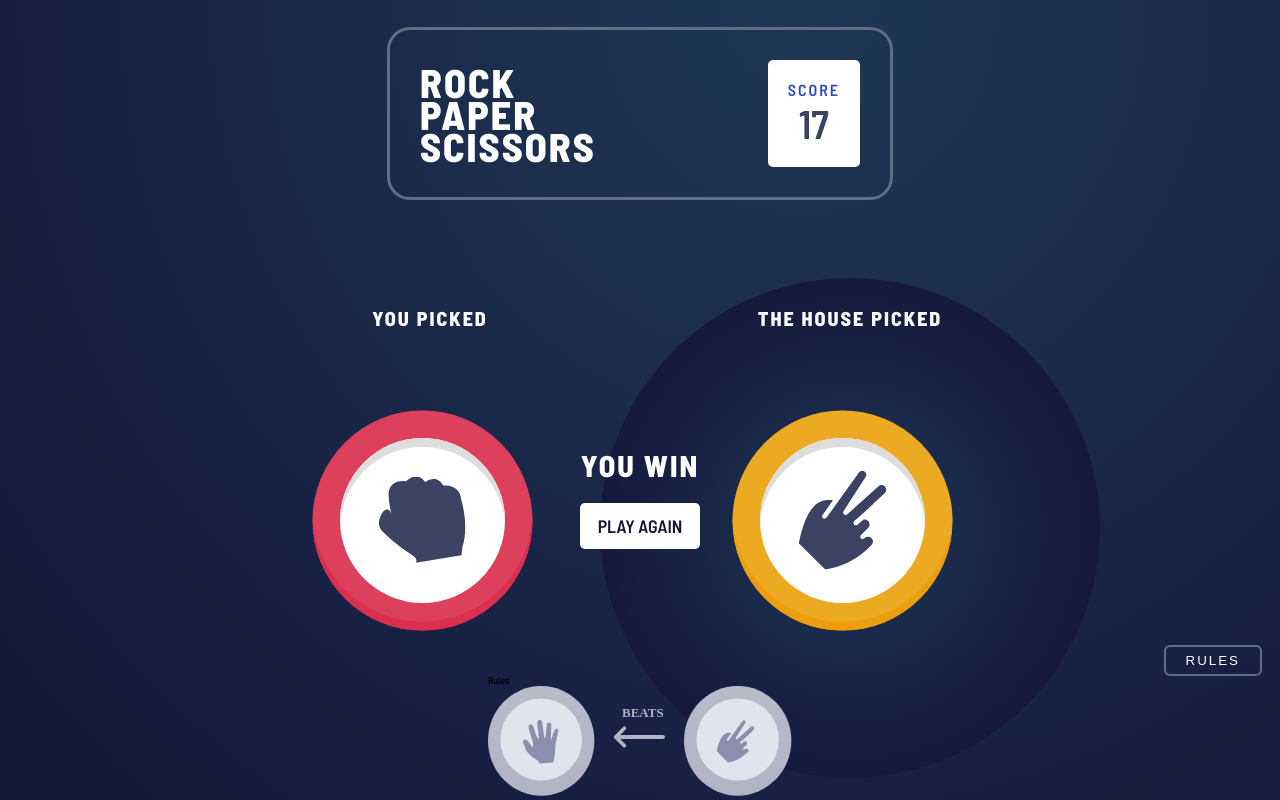
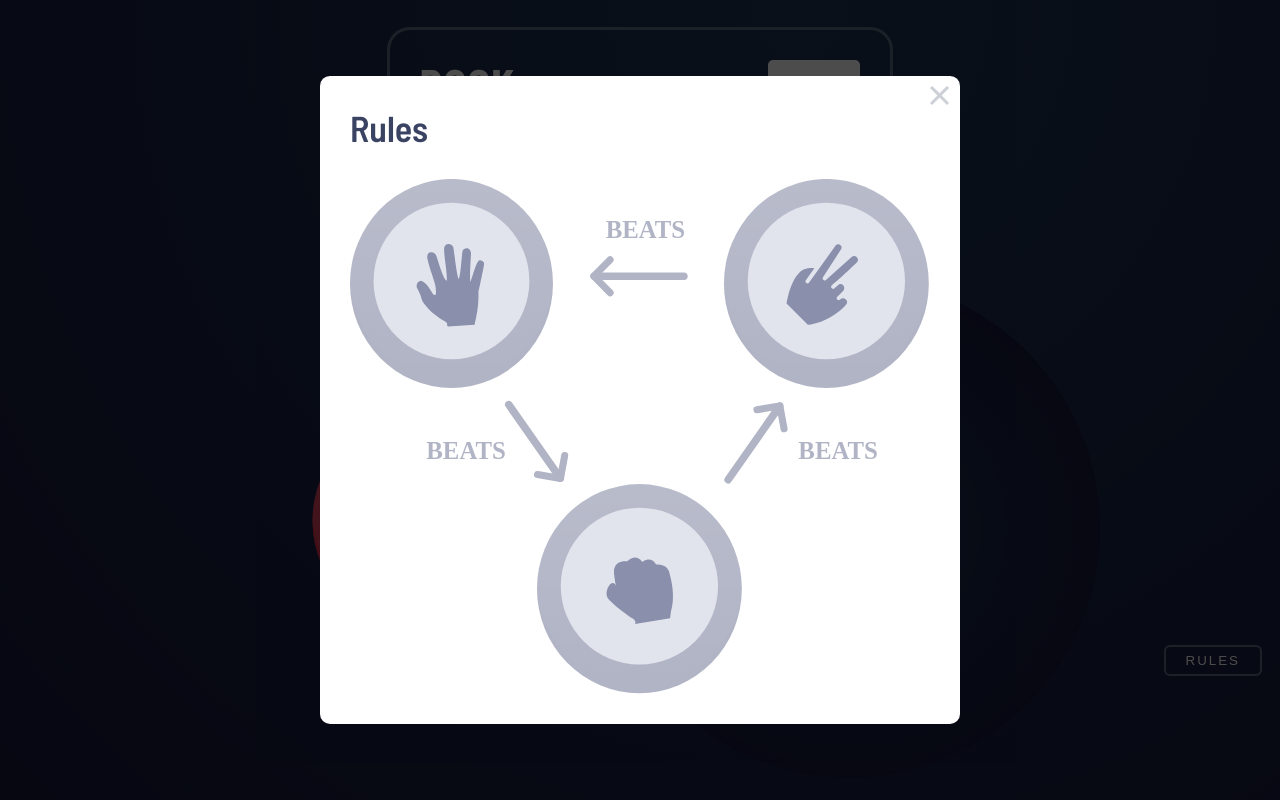
Before and after one commit to Wongel-Yilma/rock-paper-scissors-game, a plain HTML site: page index.html in a window 1280 px wide. Shown: the top 800 px of the page. Drawn offline with Linux system fonts and the light colour scheme.

Commit message:
Adding a rules and overlay Component

```diff
--- a/index.html
+++ b/index.html
@@ -102,9 +102,16 @@
 
         <!-- Score Rules You Picked The House Picked You Win You Lose Play Again -->
         <button class="btn-rules">Rules</button>
-        <div class="rules">
-          <p class="rules-title">Rules</p>
-          <img src="images/image-rules.svg" alt="Rules" />
+        <div class="overlay">
+          <div class="rules">
+            <img
+              class="btn-close"
+              src="images/icon-close.svg"
+              alt="Close button"
+            />
+            <p class="rules-title">Rules</p>
+            <img class="icon-rules" src="images/image-rules.svg" alt="Rules" />
+          </div>
         </div>
       </div>
     </main>
--- a/src/style.css
+++ b/src/style.css
@@ -293,3 +293,41 @@ body {
   );
   z-index: -500;
 }
+
+.overlay {
+  background-color: rgba(0, 0, 0, 0.7);
+  position: fixed;
+  left: 0;
+  top: 0;
+  width: 100%;
+  height: 100%;
+}
+.rules {
+  position: absolute;
+  top: 50%;
+  left: 50%;
+  transform: translate(-50%, -50%);
+  display: flex;
+  flex-direction: column;
+  padding: 3rem;
+  position: relative;
+  background-color: var(--white-color);
+  width: 50%;
+  height: auto;
+  border-radius: 1rem;
+  gap: 3rem;
+}
+.rules-title {
+  font-size: 3.6rem;
+  align-self: flex-start;
+  color: var(--primary-dark);
+}
+/* .icon-rules{
+
+} */
+
+.btn-close {
+  position: absolute;
+  top: 1rem;
+  right: 1rem;
+}
```
